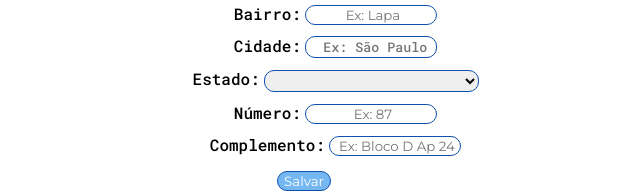
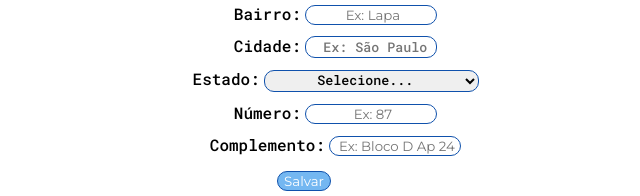
Before and after one commit to GuilhermeMesquita/s.c.u.f, a plain HTML site: page index.html in a window 1280 px wide. Shown: the part 622-818 px from the top of the page, 336-976 px from the left. Drawn offline with Linux system fonts and the light colour scheme; no server answers.

```diff
--- a/index.html
+++ b/index.html
@@ -112,7 +112,7 @@
         <div class="divs">
             <label for="state">Estado:</label>
             <select id="state" onchange="getCidade(this.value)">
-                <option style="display: none;"></option>
+                <option style="display: none;">Selecione...</option>
             </select>
         </div>
 
```
